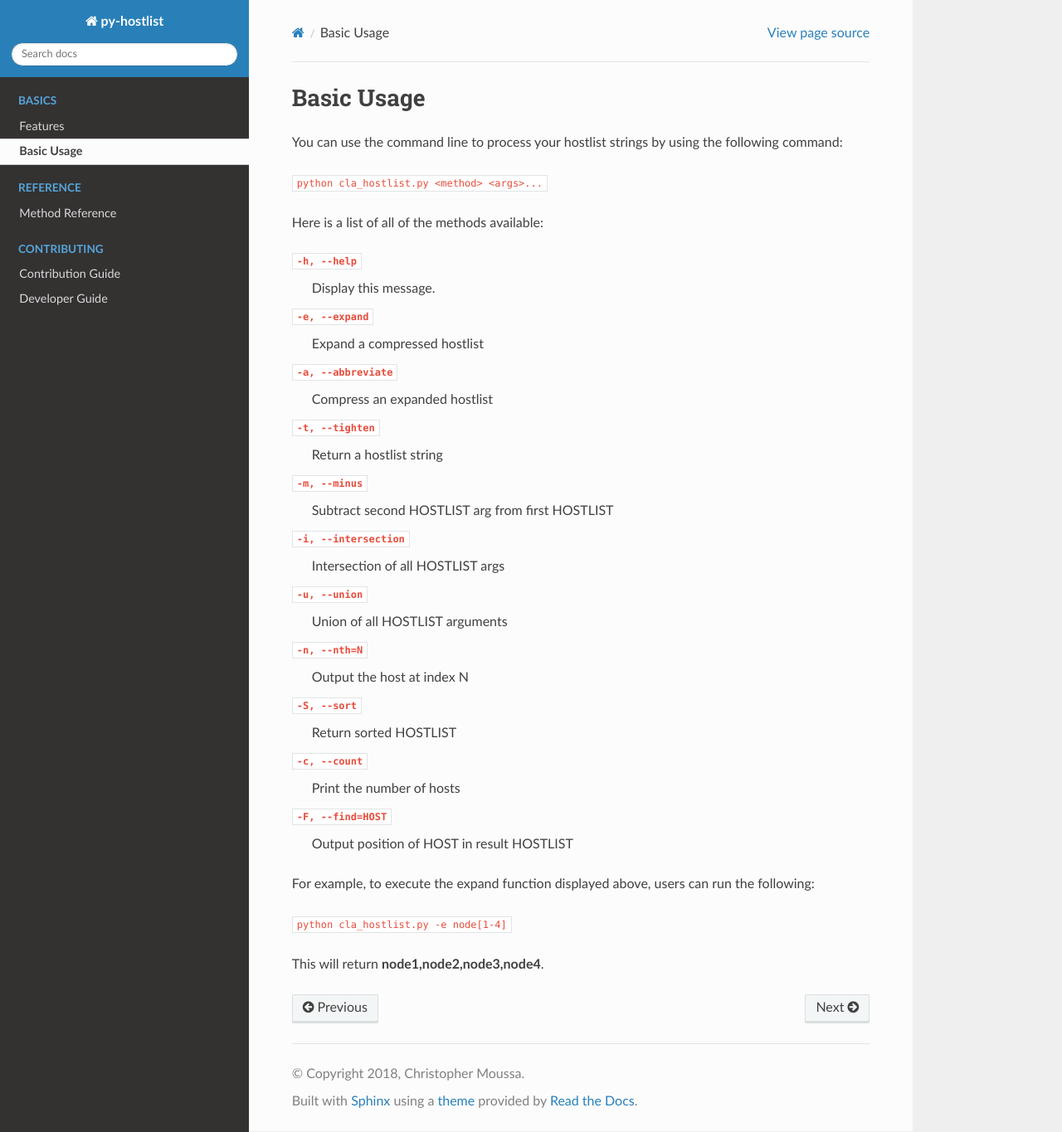
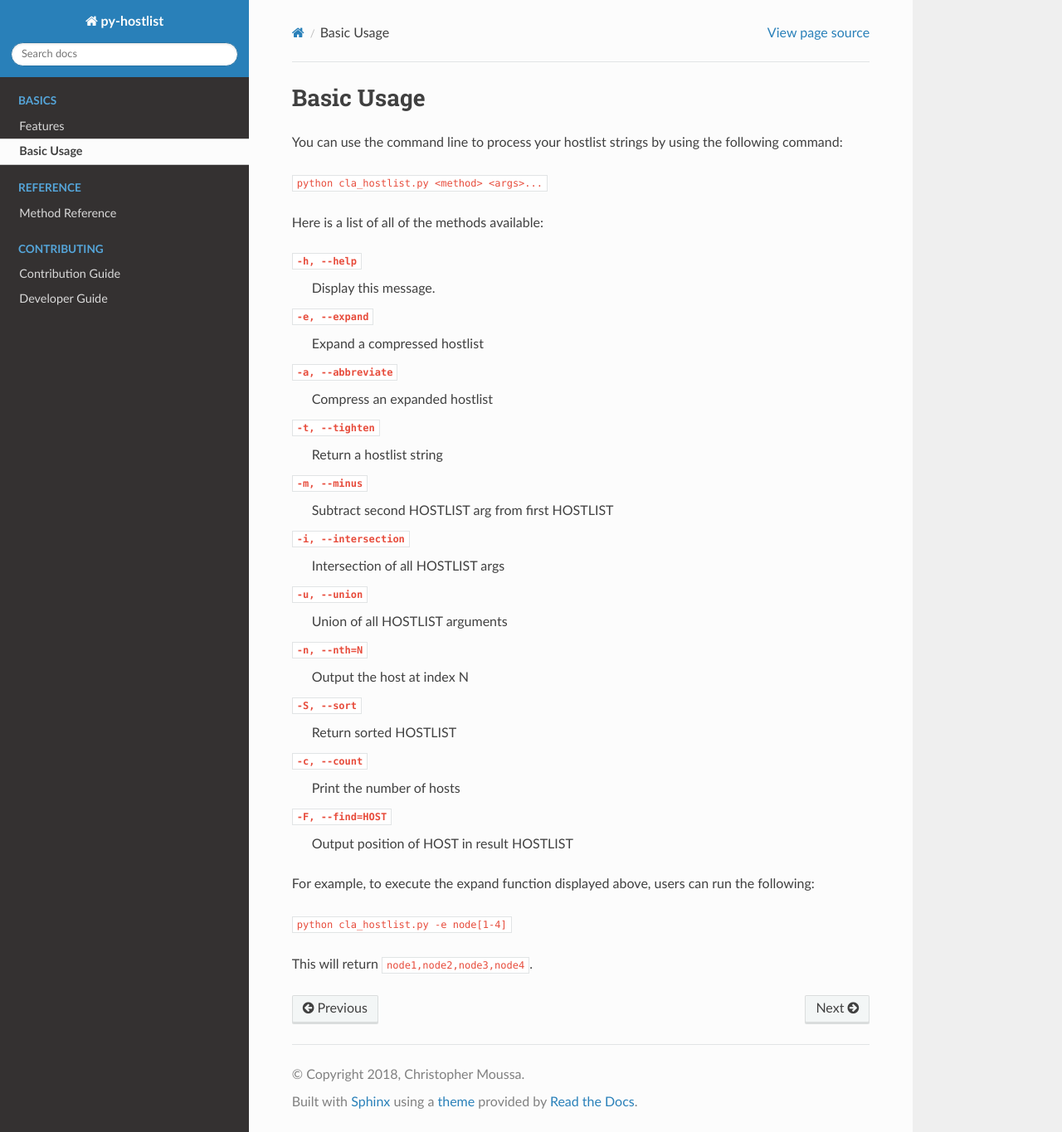
Before and after one commit to LLNL/py-hostlist, a Sphinx documentation site: the page built from docs/basic_usage.rst, in a window 1280 px wide and 1365 px high. Shown: the whole window at 83% size. Built offline with Sphinx 7.4.7 and the Read the Docs theme 2.0.0, drawn with Linux system fonts in a browser that asks for light colours.

```diff
--- a/docs/basic_usage.rst
+++ b/docs/basic_usage.rst
@@ -35,4 +35,4 @@ For example, to execute the expand function displayed above, users can run the f
 
 ``python cla_hostlist.py -e node[1-4]``
 
-This will return **node1,node2,node3,node4**.
+This will return ``node1,node2,node3,node4``.
```
